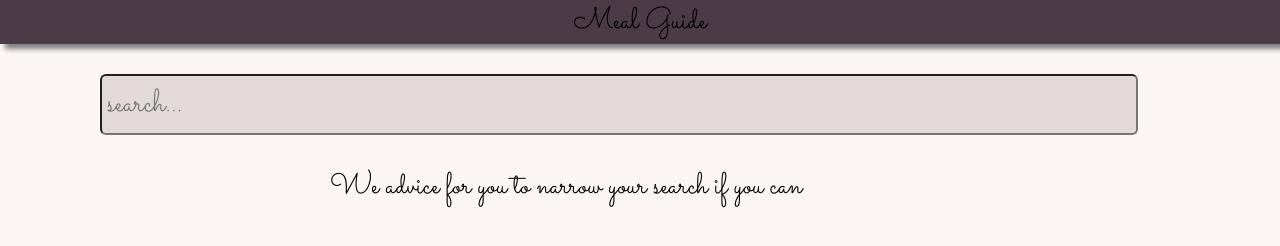
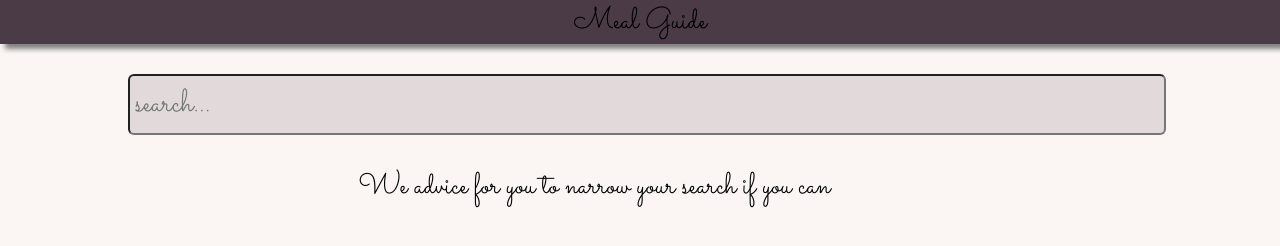
Before and after one commit to diamond-commit/Meal-guide, a plain HTML site: page index.html in a window 1280 px wide. Drawn offline with Linux system fonts and the light colour scheme.

Commit message:
not final i guess

```diff
--- a/index.html
+++ b/index.html
@@ -3,7 +3,7 @@
 <head>
     <meta charset="UTF-8">
     <meta name="viewport" content="width=device-width, initial-scale=1.0">
-    <title>Document</title>
+    <title>Meal Guide</title>
     <link rel="stylesheet" href="style.css">
     <link rel="stylesheet" href="https://fonts.googleapis.com/css2?family=Sacramento&display=swap">
     <link href="https://fonts.googleapis.com/icon?family=Material+Icons" rel="stylesheet">
@@ -11,8 +11,8 @@
 </head>
 <body>
     <center style="font-family: 'Sacramento', cursive; font-size: 30px; box-shadow: 5px 5px   5px gray;background-color: rgb( 75, 59, 71)"> Meal Guide</center>
-    <input type="text" id="input" placeholder="search..."  style=" font-size: xx-large; font-family:'Sacramento', cursive; width: 80%; margin-top: 30px; margin-left: 100px; padding: 5px; border-radius: 6px; background-color: rgba(75, 59, 71, 0.144);">
-     <h3 style="font-family: 'Sacramento', cursive;  margin-left: 330px; font-size: 30px; font-weight: 100;">We advice for you to narrow your search if you can</h3>
+    <input type="text" id="input" placeholder="search..."  style=" font-size: xx-large; font-family:'Sacramento', cursive; width: 80%; margin-top: 30px; margin-left: 10%; padding: 5px; border-radius: 6px; background-color: rgba(75, 59, 71, 0.144);">
+     <h3 style="font-family: 'Sacramento', cursive;  margin-left: 28%; font-size: 30px; font-weight: 100;">We advice for you to narrow your search if you can</h3>
     <div>
         <ul style="list-style-type: none; font-family: 'Poppins', cursive" id="foodlist"></ul>
     </div>
```
